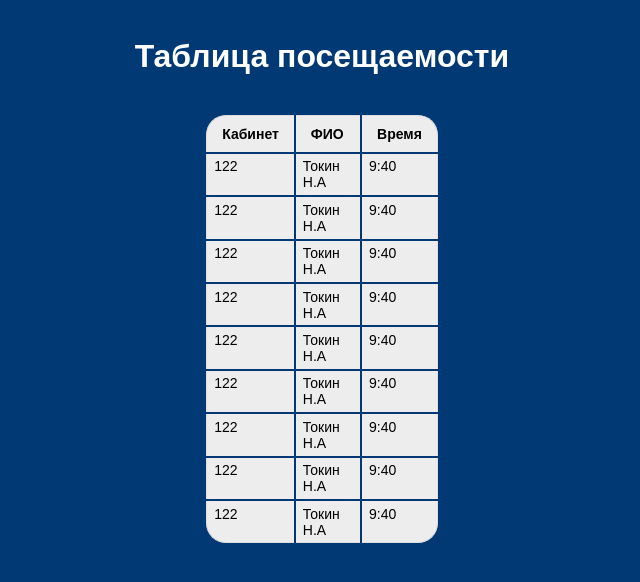
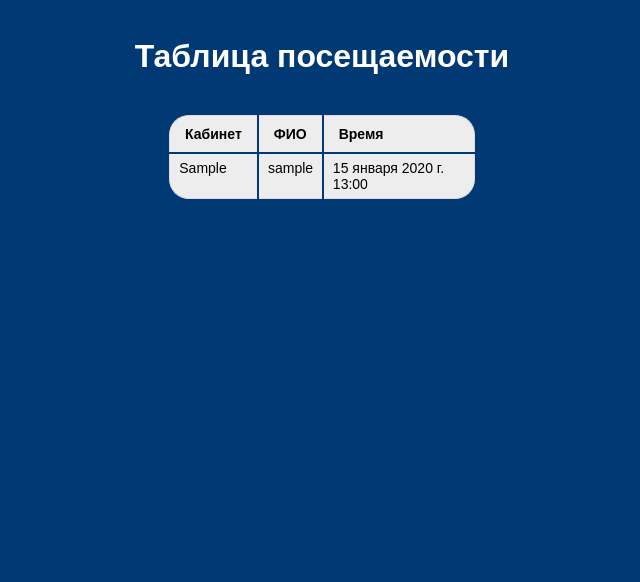
Before and after one commit to Jadedboat780/CardReader, a Django app: page /table/ in a window 1280 px wide. Shown: the top 582 px of the page, without its empty margins (318-958 px from the left). Run offline with Django 4.2, Linux system fonts and the light colour scheme; tables that the repository leaves empty hold one stand-in row (values such as "Sample post"); parts of the project's set-up code (start-up, migrations or seed data) failed here and were passed over.

Commit message:
Немного улучшил код

```diff
--- a/CardReader/urls.py
+++ b/CardReader/urls.py
@@ -1,12 +1,12 @@
 from django.contrib import admin
 from django.urls import path
-from Registration.views import index
-from TableCouples.views import table
+from Registration.views import Registration
+from TableCouples.views import Table
 
 urlpatterns = [
     path('admin_card/', admin.site.urls),
-    path('', index),
-    path('table/', table)
+    path('', Registration.as_view()),
+    path('table/', Table.as_view()),
     # path('rest-api/entrance', EntranceApiView.as_view(), name='register'),
     # path('rest-api/couple', TableApiView.as_view(), name='table'),
 ]
--- a/TableCouples/views.py
+++ b/TableCouples/views.py
@@ -1,10 +1,8 @@
 from django.shortcuts import render
-from rest_framework.response import Response
 from rest_framework.views import APIView
 from TableCouples.models import CoupleInfo
 from django.db.models import Q
 from datetime import datetime
-from TableCouples.serializers import StudentSerializer
 
 
 class DataBase:
@@ -28,5 +26,7 @@ class DataBase:
 
 
 
-def table(request):
-        return render(request, 'table.html')
+class Table(APIView):
+    def get(self, request):
+        qeryset = CoupleInfo.objects.all().values()
+        return render(request, 'table.html', {'database': qeryset})
--- a/templates/table.html
+++ b/templates/table.html
@@ -18,51 +18,13 @@
         </tr>
       </thead>
       <tbody>
+      {% for data in database %}
         <tr>
-          <td>122</td>
-          <td>Токин Н.А</td>
-          <td>9:40</td>
+          <td>{{ data.esp }}</td>
+          <td>{{ data.username }}</td>
+          <td>{{ data.in_time }}</td>
         </tr>
-        <tr>
-          <td>122</td>
-          <td>Токин Н.А</td>
-          <td>9:40</td>
-        </tr>
-        <tr>
-          <td>122</td>
-          <td>Токин Н.А</td>
-          <td>9:40</td>
-        </tr>
-        <tr>
-          <td>122</td>
-          <td>Токин Н.А</td>
-          <td>9:40</td>
-        </tr>
-        <tr>
-          <td>122</td>
-          <td>Токин Н.А</td>
-          <td>9:40</td>
-        </tr>
-        <tr>
-          <td>122</td>
-          <td>Токин Н.А</td>
-          <td>9:40</td>
-        </tr>
-        <tr>
-          <td>122</td>
-          <td>Токин Н.А</td>
-          <td>9:40</td>
-        </tr>
-        <tr>
-          <td>122</td>
-          <td>Токин Н.А</td>
-          <td>9:40</td>
-        </tr>
-        <tr>
-          <td>122</td>
-          <td>Токин Н.А</td>
-          <td>9:40</td>
-        </tr>
+      {% endfor %}
       </tbody>
     </table>
   </div>
```
Also changed, not shown: Registration/views.py (+7 -18 lines), templates/login.html (+7 -6 lines), static/login.css (renamed from static/login_style.css).
